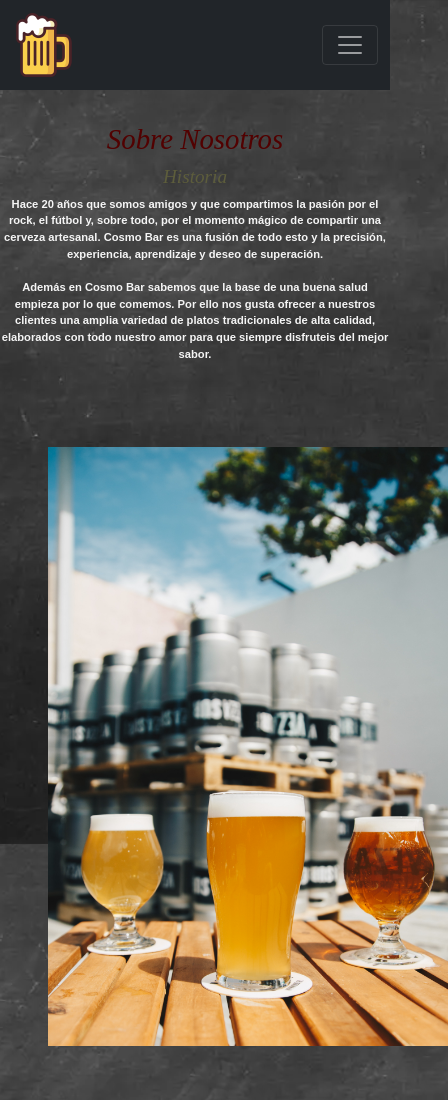
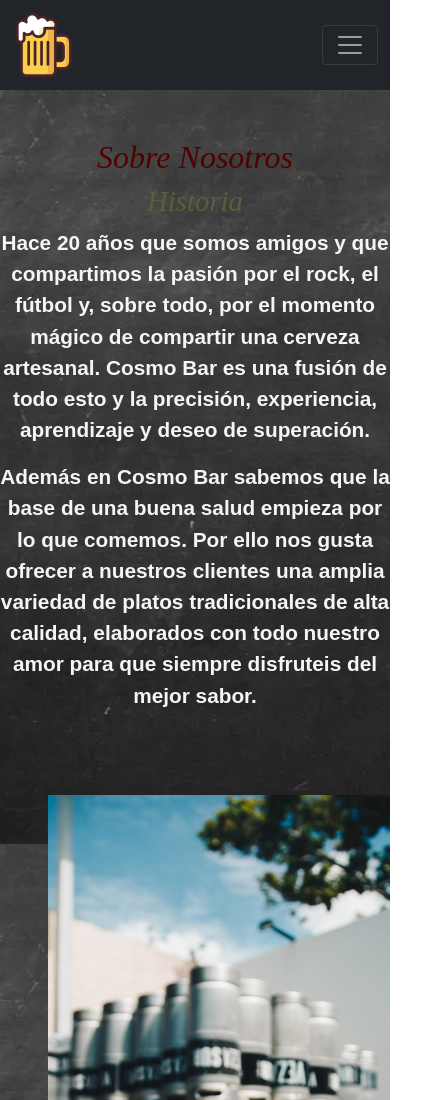
Before and after one commit to martinAlderete/Cosmo-Bar, a plain HTML site: page vistas/sobreNosotros.html in a window 390 px wide. Shown: the top 1100 px of the page, 448 px wide, since content can reach past the window. Drawn offline with Linux system fonts and the light colour scheme; a web font is replaced by a local one.

Commit message:
Proyecto Final Terminado

```diff
--- a/CSS/estilos.css
+++ b/CSS/estilos.css
@@ -2,6 +2,10 @@
     margin: 0;
     padding: 0;
     box-sizing: border-box;
+}
+html, body {
+    max-width: 100% !important;
+    overflow-x: hidden !important;
 }
 
 body{
@@ -217,14 +221,14 @@ justify-content: space-evenly
     /*SOBRE NOSOTROS*/
 
     #main__aboutUs h1{
-        font-size: 1.8rem;
-        margin-top: 2rem;
+        font-size: 2rem;
+        margin-top: 3rem;
     }
     .container__info p{
-        font-size: 0.7rem;
+        font-size: 1.3rem;
     }
     .container__info h2{
-        font-size: 1.2rem;
+        font-size: 1.8rem;
     }
     .main__img--aboutUs{
         width: 25rem;
--- a/CSS/main.css
+++ b/CSS/main.css
@@ -1,7 +1,8 @@
 @charset "UTF-8";
 
-html{
-  overflow-x: hidden;
+html, body {
+  max-width: 100% !important;
+  overflow-x: hidden !important;
 }
 
 .carousel-inner{
```
